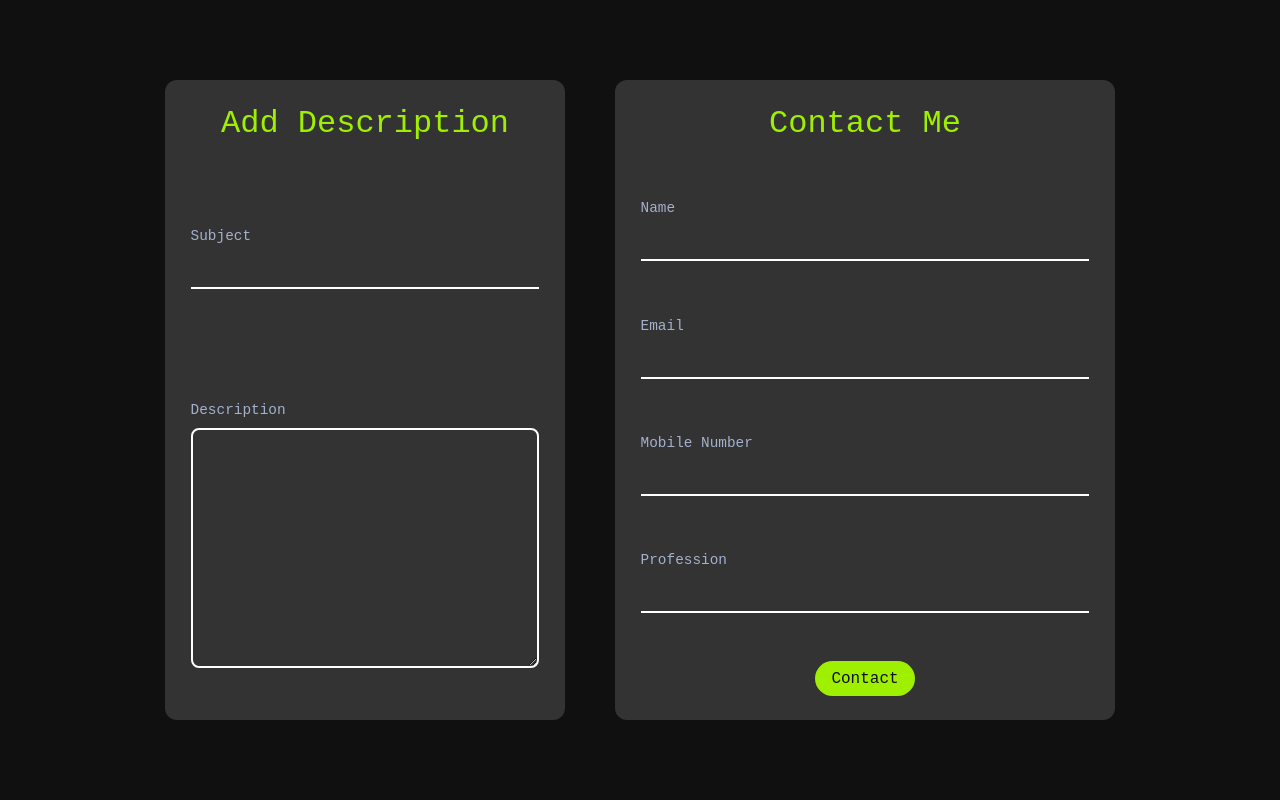
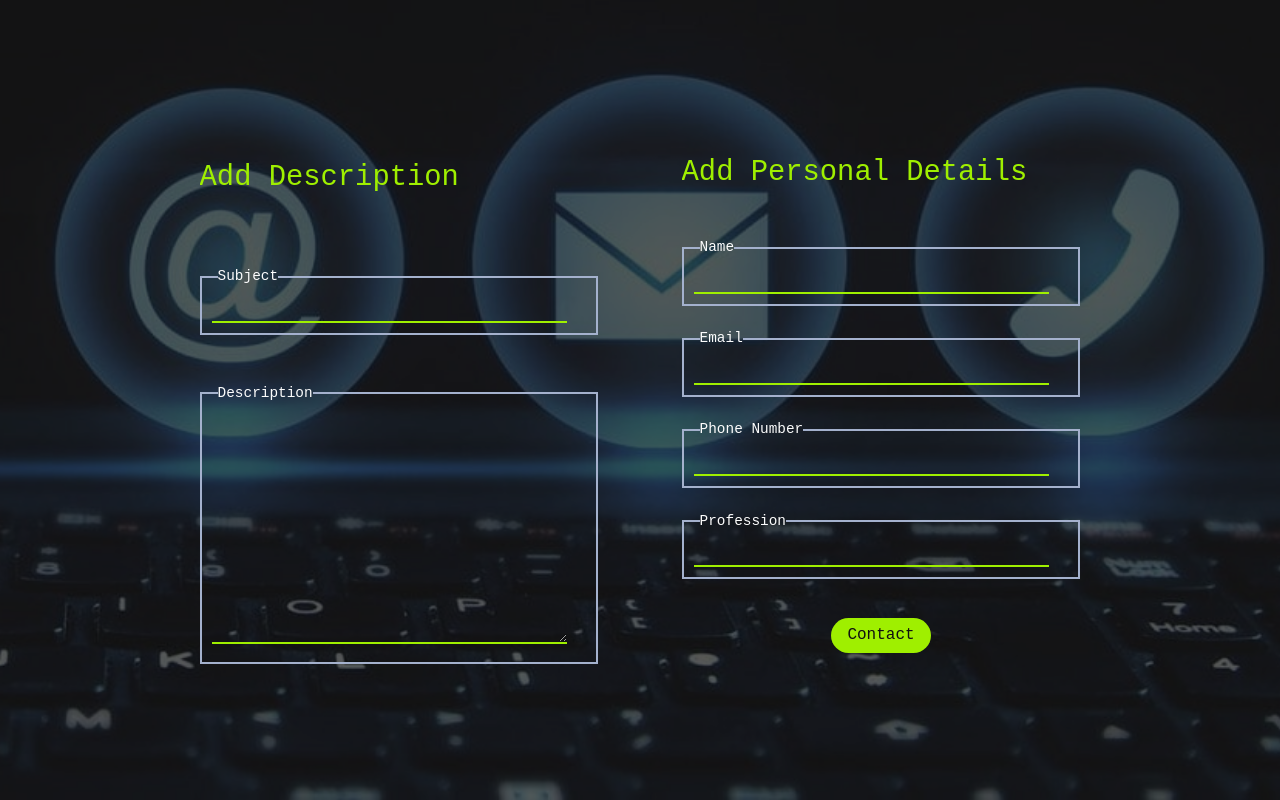
Before and after one commit to lakshyamahawar14/portfolio, a Next.js app: page /contact in a window 1280 px wide. Built offline with nearby package versions, Linux system fonts and the light colour scheme.

Commit message:
updating contacts page

```diff
--- a/app/components/Contact.js
+++ b/app/components/Contact.js
@@ -3,162 +3,200 @@ import React from "react";
 const Contact = () => {
   return (
     <>
-      <div className="contactContainer relative flex h-[auto] w-[auto] m-auto justify-center items-center">
-        <section className="flex justify-center items-cetner relative w-[100vw] h-[100vh] max-w-[1000px] usm:flex-col usm:hidden">
-          <div className="contactCard flex justify-center items-center m-auto w-[40%] h-[80%] flex-col bg-[#333333] rounded-xl">
-            <div className="w-[100%] h-[100%] px-[2vw] flex flex-col m-auto">
-              <div className="w-[auto] h-[auto]">
+      <div className="relative flex h-[auto] w-[auto] m-auto justify-center items-center">
+        <section className="contact relative overflow-y-hidden flex justify-center items-center h-[100vh] w-[100vw] px-[6vw] md:px-[3vw] usm:hidden">
+          <div className="contactCard relative flex justify-center items-center w-[100%] h-[100%] md:h-[80%] mx-[1rem] md:mx-[10px] max-w-[450px] max-h-[70vh] flex-col rounded-xl">
+            <div className="w-[100%] h-[100%] md:w-[90%] md:h-[80%] px-[2vw] flex flex-col m-auto">
+              <div className="flex flex-col justify-center items-start m-auto w-[100%]">
                 <div className="py-[20px]">
-                  <p className="text-[#9FEF00] text-[2rem] md:text-[1.7rem] sm:text-[1.3rem] text-center umd:text-[1.2rem]">
+                  <p className="text-[#9FEF00] text-[1.8rem] md:text-[1.7rem] sm:text-[1.3rem] text-center umd:text-[1.2rem]">
                     Add Description
                   </p>
                 </div>
               </div>
-              <div className="flex flex-col justify-center items-start m-auto w-[100%]">
-                <legend className="text-[0.9rem] py-[0.4rem]">Subject</legend>
+              <div className="flex flex-col justify-center items-start py-[1rem] m-auto w-[100%]">
+                <fieldset className="border-2 pb-[10px] w-[100%] border-[#A4B1CD]">
+                  <legend className="text-[0.9rem] ml-[1rem] text-[#FCFCFC]">
+                    Subject
+                  </legend>
                   <input
                     type="text"
                     name="subject"
-                  className="text-[1rem] caret-[#9FEF00] outline-none relative px-[10px] h-[35px] w-[100%] border-b-[2px] border-[#FFFFFF]"
+                    className="text-[1rem] caret-[#9FEF00] outline-none relative ml-[10px] px-[10px] h-[35px] w-[90%] broder-none border-b-[2px] border-[#9FEF00]"
                   ></input>
+                </fieldset>
               </div>
 
               <div className="flex flex-col justify-center items-start m-auto w-[100%]">
-                <legend className="text-[0.9rem] py-[0.4rem]">
+                <fieldset className="border-2 pb-[10px] w-[100%] border-[#A4B1CD]">
+                  <legend className="text-[0.9rem] ml-[1rem] text-[#FCFCFC]">
                     Description
                   </legend>
                   <textarea
+                    type="text"
                     name="description"
-                  className="text-[1rem] caret-[#9FEF00] outline-none rounded-lg relative px-[10px] h-[35px] w-[100%] border-[2px] border-[#FFFFFF] min-h-[30vh]"
+                    className="text-[1rem] caret-[#9FEF00] outline-none relative ml-[10px] px-[10px] h-[35px] w-[90%] broder-none border-b-[2px] border-[#9FEF00] min-h-[30vh]"
                   ></textarea>
+                </fieldset>
               </div>
             </div>
           </div>
 
-          <div className="contactCard relative flex justify-center items-center m-auto w-[50%] h-[80%] flex-col bg-[#333333] rounded-xl">
-            <div className="w-[100%] h-[100%] px-[2vw] flex flex-col m-auto">
-              <div className="w-[auto] h-[auto]">
+          <div className="contactCard relative flex justify-center items-center w-[100%] h-[100%] md:h-[80%] mx-[1rem] md:mx-[10px] max-w-[450px] max-h-[70vh] flex-col bg-[transparent] rounded-xl">
+            <div className="w-[100%] h-[100%] md:w-[90%] md:h-[80%] px-[2vw] flex flex-col m-auto">
+              <div className="flex flex-col justify-center items-start m-auto w-[100%]">
                 <div className="py-[20px]">
-                  <p className="text-[#9FEF00] text-[2rem] md:text-[1.7rem] sm:text-[1.3rem] text-center umd:text-[1.2rem]">
-                    Contact Me
+                  <p className="text-[#9FEF00] text-[1.8rem] md:text-[1.7rem] sm:text-[1.3rem] text-center umd:text-[1.2rem]">
+                    Add Personal Details
                   </p>
                 </div>
               </div>
               <div className="flex flex-col justify-center items-start m-auto w-[100%]">
-                <legend className="text-[0.9rem] py-[0.4rem]">Name</legend>
+                <fieldset className="border-2 pb-[10px] w-[100%] border-[#A4B1CD]">
+                  <legend className="text-[0.9rem] ml-[1rem] text-[#FCFCFC]">
+                    Name
+                  </legend>
                   <input
                     type="text"
                     name="name"
-                  className="text-[1rem] caret-[#9FEF00] outline-none relative px-[10px] h-[35px] w-[100%] border-b-[2px] border-[#FFFFFF]"
+                    className="text-[1rem] caret-[#9FEF00] outline-none relative ml-[10px] px-[10px] h-[35px] w-[90%] broder-none border-b-[2px] border-[#9FEF00]"
                   ></input>
+                </fieldset>
               </div>
               <div className="flex flex-col justify-center items-start m-auto w-[100%]">
-                <legend className="text-[0.9rem] py-[0.4rem]">Email</legend>
+                <fieldset className="border-2 pb-[10px] w-[100%] border-[#A4B1CD]">
+                  <legend className="text-[0.9rem] ml-[1rem] text-[#FCFCFC]">
+                    Email
+                  </legend>
                   <input
                     type="email"
                     name="email"
-                  className="text-[1rem] caret-[#9FEF00] outline-none relative px-[10px] h-[35px] w-[100%] border-b-[2px] border-[#FFFFFF]"
+                    className="text-[1rem] caret-[#9FEF00] outline-none relative ml-[10px] px-[10px] h-[35px] w-[90%] broder-none border-b-[2px] border-[#9FEF00]"
                   ></input>
+                </fieldset>
               </div>
               <div className="flex flex-col justify-center items-start m-auto w-[100%]">
-                <legend className="text-[0.9rem] py-[0.4rem]">
-                  Mobile Number
+                <fieldset className="border-2 pb-[10px] w-[100%] border-[#A4B1CD]">
+                  <legend className="text-[0.9rem] ml-[1rem] text-[#FCFCFC]">
+                    Phone Number
                   </legend>
                   <input
                     type="text"
                     name="number"
-                  className="text-[1rem] caret-[#9FEF00] outline-none relative px-[10px] h-[35px] w-[100%] border-b-[2px] border-[#FFFFFF]"
+                    className="text-[1rem] caret-[#9FEF00] outline-none relative ml-[10px] px-[10px] h-[35px] w-[90%] broder-none border-b-[2px] border-[#9FEF00]"
                   ></input>
+                </fieldset>
               </div>
               <div className="flex flex-col justify-center items-start m-auto w-[100%]">
-                <legend className="text-[0.9rem] py-[0.4rem]">
+                <fieldset className="border-2 pb-[10px] w-[100%] border-[#A4B1CD]">
+                  <legend className="text-[0.9rem] ml-[1rem] text-[#FCFCFC]">
                     Profession
                   </legend>
                   <input
                     type="text"
                     name="profession"
-                  className="text-[1rem] caret-[#9FEF00] outline-none relative px-[10px] h-[35px] w-[100%] border-b-[2px] border-[#FFFFFF]"
+                    className="text-[1rem] caret-[#9FEF00] outline-none relative ml-[10px] px-[10px] h-[35px] w-[90%] broder-none border-b-[2px] border-[#9FEF00]"
                   ></input>
+                </fieldset>
               </div>
-              <div className="flex flex-col justify-center items-center m-auto">
+              <div className="flex flex-col justify-center items-center m-auto py-[1rem]">
                 <input
                   type="submit"
                   value={"Contact"}
-                  className="cursor-pointer outline-none border-none rounded-[50px] hover:bg-[#FFFFFF] button-transition h-[35px] w-[auto] px-[1rem] bg-[#9FEF00] text-[#101010]"
+                  className="cursor-pointer outline-none border-none rounded-[50px] hover:bg-[#FCFCFC] button-transition h-[35px] w-[auto] px-[1rem] bg-[#9FEF00] text-[#101010]"
                 ></input>
               </div>
             </div>
           </div>
         </section>
 
-        <section className="contact justify-center items-cetner relative w-[100vw] h-[auto] usm:flex usm:flex-col hidden">
-          <div className="contactCard relative flex justify-center items-center m-auto w-[50%] h-[80%] flex-col bg-[#333333] rounded-xl usm:w-[90%] usm:h-[100vh] usm:my-[1rem]">
-            <div className="w-[auto] h-[auto]">
+        <section className="contact justify-center overflow-y-hidden items-center relative w-[100vw] h-[auto] min-h-[100vh] usm:flex usm:flex-col hidden">
+          <div className="contactCard relative flex justify-center items-center m-auto w-[90%] h-[90%] flex-col bg-[transparent] rounded-xl">
+            <div className="w-[100%] h-[100%] px-[6vw] flex flex-col m-auto mb-[1rem]">
+              <div className="flex flex-col justify-center items-start m-auto w-[100%]">
                 <div className="py-[20px]">
-                <p className="text-[#9FEF00] text-[2rem] md:text-[1.7rem] sm:text-[1.3rem] text-center umd:text-[1.2rem]">
+                  <p className="text-[#9FEF00] text-[1.8rem] md:text-[1.7rem] sm:text-[1.3rem] text-center umd:text-[1.2rem]">
                     Contact Me
                   </p>
                 </div>
               </div>
-            <div className="w-[100%] h-[100%] px-[6vw] flex flex-col m-auto mb-[1rem]">
               <div className="flex flex-col justify-center items-start m-auto w-[100%]">
-                <legend className="text-[0.9rem] py-[0.4rem]">Name</legend>
+                <fieldset className="border-2 pb-[10px] w-[100%] border-[#A4B1CD]">
+                  <legend className="text-[0.9rem] ml-[1rem] text-[#FCFCFC]">
+                    Name
+                  </legend>
                   <input
                     type="text"
                     name="name"
-                  className="text-[1rem] caret-[#9FEF00] outline-none relative px-[10px] h-[35px] w-[100%] border-b-[2px] border-[#FFFFFF]"
+                    className="text-[1rem] caret-[#9FEF00] outline-none relative ml-[10px] px-[10px] h-[35px] w-[90%] broder-none border-b-[2px] border-[#9FEF00]"
                   ></input>
+                </fieldset>
               </div>
               <div className="flex flex-col justify-center items-start m-auto w-[100%]">
-                <legend className="text-[0.9rem] py-[0.4rem]">Email</legend>
+                <fieldset className="border-2 pb-[10px] w-[100%] border-[#A4B1CD]">
+                  <legend className="text-[0.9rem] ml-[1rem] text-[#FCFCFC]">
+                    Email
+                  </legend>
                   <input
                     type="email"
                     name="email"
-                  className="text-[1rem] caret-[#9FEF00] outline-none relative px-[10px] h-[35px] w-[100%] border-b-[2px] border-[#FFFFFF]"
+                    className="text-[1rem] caret-[#9FEF00] outline-none relative ml-[10px] px-[10px] h-[35px] w-[90%] broder-none border-b-[2px] border-[#9FEF00]"
                   ></input>
+                </fieldset>
               </div>
               <div className="flex flex-col justify-center items-start m-auto w-[100%]">
-                <legend className="text-[0.9rem] py-[0.4rem]">
-                  Mobile Number
+                <fieldset className="border-2 pb-[10px] w-[100%] border-[#A4B1CD]">
+                  <legend className="text-[0.9rem] ml-[1rem] text-[#FCFCFC]">
+                    Phone Number
                   </legend>
                   <input
                     type="text"
                     name="number"
-                  className="text-[1rem] caret-[#9FEF00] outline-none relative px-[10px] h-[35px] w-[100%] border-b-[2px] border-[#FFFFFF]"
+                    className="text-[1rem] caret-[#9FEF00] outline-none relative ml-[10px] px-[10px] h-[35px] w-[90%] broder-none border-b-[2px] border-[#9FEF00]"
                   ></input>
+                </fieldset>
               </div>
               <div className="flex flex-col justify-center items-start m-auto w-[100%]">
-                <legend className="text-[0.9rem] py-[0.4rem]">
+                <fieldset className="border-2 pb-[10px] w-[100%] border-[#A4B1CD]">
+                  <legend className="text-[0.9rem] ml-[1rem] text-[#FCFCFC]">
                     Profession
                   </legend>
                   <input
                     type="text"
                     name="profession"
-                  className="text-[1rem] caret-[#9FEF00] outline-none relative px-[10px] h-[35px] w-[100%] border-b-[2px] border-[#FFFFFF]"
+                    className="text-[1rem] caret-[#9FEF00] outline-none relative ml-[10px] px-[10px] h-[35px] w-[90%] broder-none border-b-[2px] border-[#9FEF00]"
                   ></input>
+                </fieldset>
               </div>
               <div className="flex flex-col justify-center items-start m-auto w-[100%]">
-                <legend className="text-[0.9rem] py-[0.4rem]">Subject</legend>
+                <fieldset className="border-2 pb-[10px] w-[100%] border-[#A4B1CD]">
+                  <legend className="text-[0.9rem] ml-[1rem] text-[#FCFCFC]">
+                    Subject
+                  </legend>
                   <input
                     type="text"
                     name="subject"
-                  className="text-[1rem] caret-[#9FEF00] outline-none relative px-[10px] h-[35px] w-[100%] border-b-[2px] border-[#FFFFFF]"
+                    className="text-[1rem] caret-[#9FEF00] outline-none relative ml-[10px] px-[10px] h-[35px] w-[90%] broder-none border-b-[2px] border-[#9FEF00]"
                   ></input>
+                </fieldset>
               </div>
               <div className="flex flex-col justify-center items-start m-auto w-[100%]">
-                <legend className="text-[0.9rem] py-[0.4rem]">
+                <fieldset className="border-2 pb-[10px] w-[100%] border-[#A4B1CD]">
+                  <legend className="text-[0.9rem] ml-[1rem] text-[#FCFCFC]">
                     Description
                   </legend>
                   <textarea
+                    type="text"
                     name="description"
-                  className="text-[1rem] rounded-lg caret-[#9FEF00] outline-none relative px-[10px] w-[100%] border-[2px] border-[#FFFFFF] h-[auto] min-h-[20vh]"
+                    className="text-[1rem] caret-[#9FEF00] outline-none relative ml-[10px] px-[10px] h-[35px] w-[90%] broder-none border-b-[2px] border-[#9FEF00] min-h-[20vh]"
                   ></textarea>
+                </fieldset>
               </div>
               <div className="flex flex-col justify-center items-center m-auto">
                 <input
                   type="submit"
                   value={"Contact"}
-                  className="cursor-pointer outline-none border-none rounded-[50px] hover:bg-[#FFFFFF] button-transition h-[35px] w-[auto] px-[1rem] bg-[#9FEF00] text-[#101010]"
+                  className="cursor-pointer outline-none border-none rounded-[50px] hover:bg-[#FFFFFF] button-transition h-[35px] w-[auto] mt-[1rem] px-[1rem] bg-[#9FEF00] text-[#101010]"
                 ></input>
               </div>
             </div>
--- a/app/globals.css
+++ b/app/globals.css
@@ -51,6 +51,23 @@ header{
   width: 100%;
   opacity: 0.8;
   background-image: url('/assets/images/kali_bg.png');
+  background-repeat: no-repeat;
+  background-size: cover;
+  background-position: center;
+  z-index: 0;
+  animation: zoom 10s infinite alternate;
+}
+
+.contact::before {
+  content: "";
+  position: absolute;
+  top: 50%;
+  left: 50%;
+  transform: translate(-50%, -50%);
+  height: 100%;
+  width: 100%;
+  opacity: 0.3;
+  background-image: url('/assets/images/contact_bg.jpg');
   background-repeat: no-repeat;
   background-size: cover;
   background-position: center;
```
Also changed, not shown: public/assets/images/contact_bg.jpg (added). Lines whose indentation alone changed are shown as unchanged.
